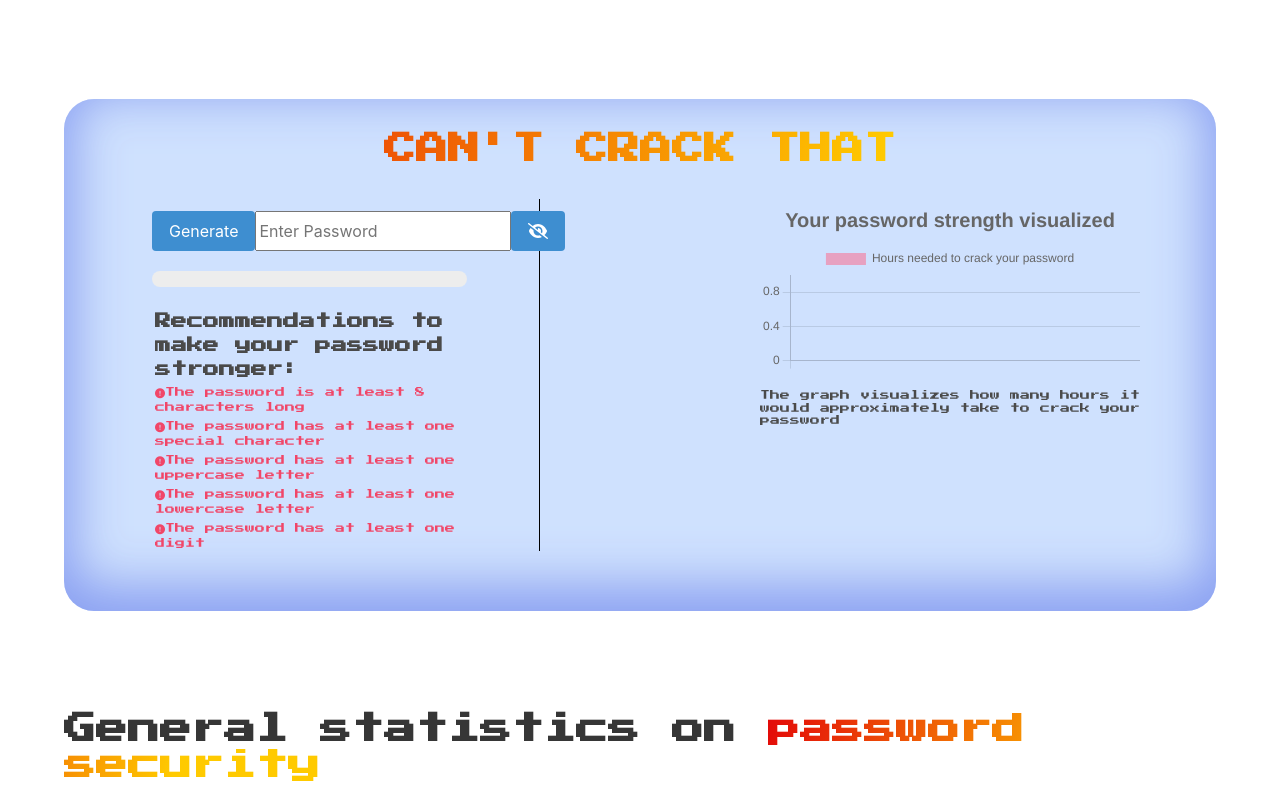
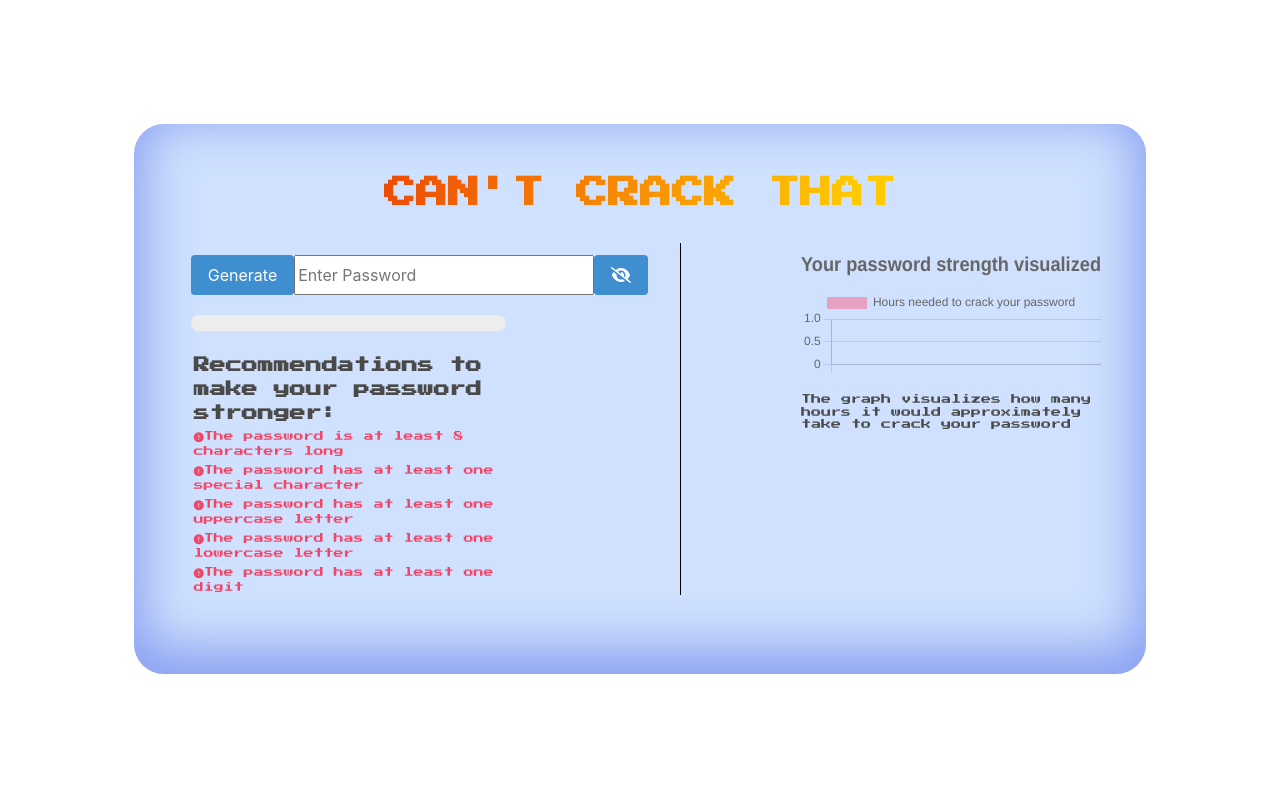
Before and after one commit to MoKhedim/conuhacks2023, a React (Create React App) app in the folder cantcrackthat/: page / in a window 1280 px wide. Shown: the top 792 px of the page. Built offline with nearby package versions, Linux system fonts and the light colour scheme.

Commit message:
legend added

```diff
--- a/cantcrackthat/src/Components/Main.js
+++ b/cantcrackthat/src/Components/Main.js
@@ -43,7 +43,7 @@ function Main() {
           </div>
           <div className="middle-line"></div>
           <div
-            style={{ marginLeft: "100px" }}
+            //style={{ marginLeft: "100px" }}
             className="children-container child-right"
           >
             <UserStats crackedTime={crackedInt} />
--- a/cantcrackthat/src/Password.css
+++ b/cantcrackthat/src/Password.css
@@ -32,7 +32,8 @@ button, input {
     border-radius: 30px;
     box-shadow: inset 0 -15px 50px 10px rgba(131, 153, 239, 0.9);
     background: rgba(97, 156, 251, 0.3);
-    margin: 75px 0 100px 0;
+    margin: 100px 70px 120px;
+    height: 550px;
 
 }
 
@@ -57,7 +58,7 @@ button, input {
 }
 
 .children-container {
-    width: 400px;
+    width: 100%;
 
 }
 
```
